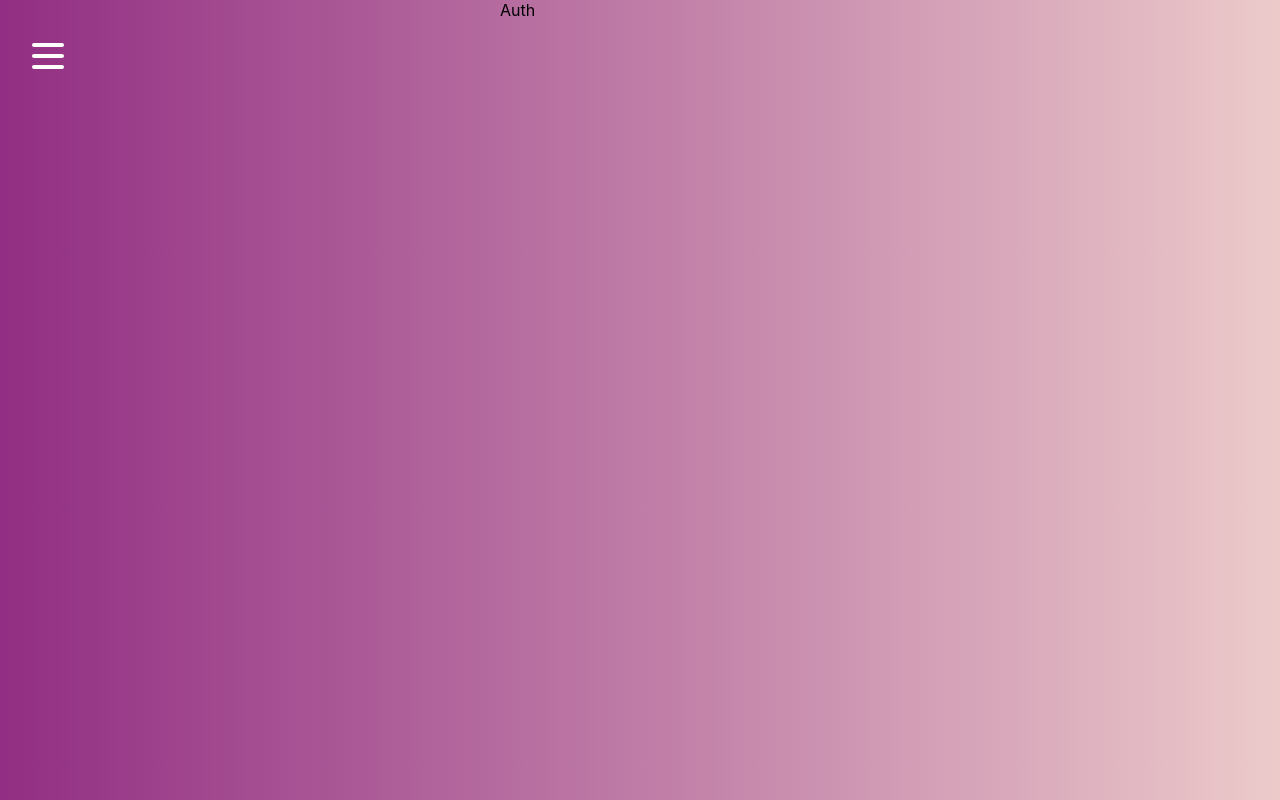
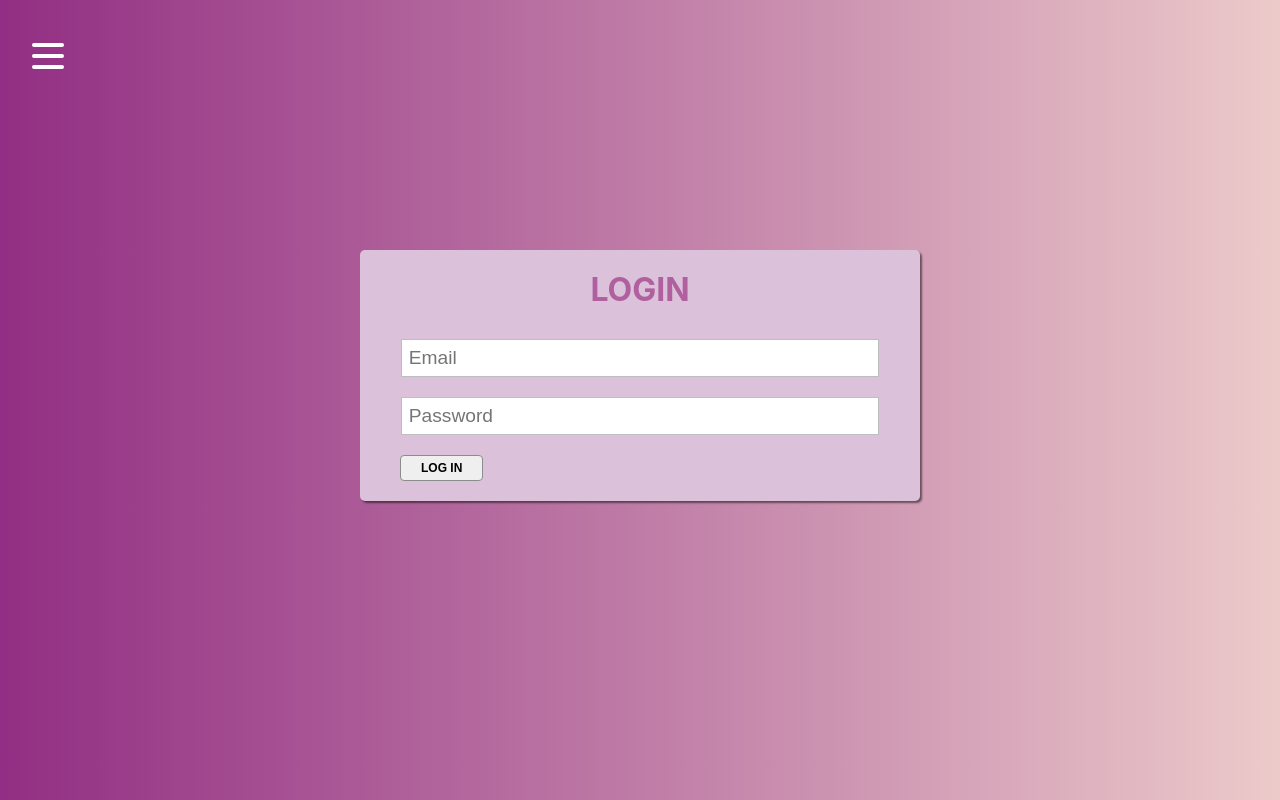
Before and after one commit to ElenaYakubovskaya/tests_EngIT, a React app: page /auth in a window 1280 px wide. Built offline with nearby package versions, Linux system fonts and the light colour scheme.

Commit message:
added Auth

```diff
--- a/src/components/ActiveTest/AnswersList/AnswerItem/FinishedModuleTest/FinishedModuleTest.jsx
+++ b/src/components/ActiveTest/AnswersList/AnswerItem/FinishedModuleTest/FinishedModuleTest.jsx
@@ -1,7 +1,7 @@
 import React from 'react';
 import styled from 'styled-components';
 import Button from '../../../../UI/Button';
-import image_cat from '../images/cat.png';
+import image_cat from '../../../../../images/cat.png';
 import { Link } from 'react-router-dom';
 
 const StyleFinishedModuleTest = styled.div`
@@ -63,8 +63,13 @@ const FinishedModuleTest = (props) => {
           <p>
             Total: {successCount}/{props.test.length}
           </p>
-          <Button onClick={props.onRetry}>repeat</Button>
-          <Link to={'/'}>test list</Link>
+          <Link style={{ textDecoration: 'none' }} to={'/1-4'}>
+            <Button onClick={props.onRetry}>repeat</Button>
+          </Link>
+
+          <Link style={{ textDecoration: 'none' }} to={'/'}>
+            <Button>test list</Button>
+          </Link>
         </div>
       </div>
     </StyleFinishedModuleTest>
--- a/src/components/Navigation/Menu.jsx
+++ b/src/components/Navigation/Menu.jsx
@@ -1,6 +1,7 @@
 import React from 'react';
 import { Link } from 'react-router-dom';
 import styled from 'styled-components';
+import image_cat from '../../images/cat.png';
 
 const StyledMenu = styled.nav`
   z-index: 50;
@@ -29,15 +30,22 @@ const StyledMenu = styled.nav`
       text-decoration: underline;
     }
   }
+
+  img {
+    width: 55%;
+    height: 10%;
+    margin: 0 auto 50px;
+  }
 `;
 
 const Menu = ({ open, setOpen }) => {
   return (
     <StyledMenu open={open}>
+      <img alt="IT_cat" src={image_cat} />
       <Link
         style={{ textDecoration: 'none' }}
         onClick={() => setOpen(!open)}
-        to={'/list'}
+        to={'/'}
       >
         <p>Test List</p>
       </Link>
--- a/src/components/RootRouter/RootRouter.jsx
+++ b/src/components/RootRouter/RootRouter.jsx
@@ -11,7 +11,7 @@ const RootRouter = () => {
   return (
     <Routes>
       <Route path="/" element={<Layout />}>
-        <Route path="/list" element={<TestList />} />
+        <Route path="/" element={<TestList />} />
         <Route
           path="/test:id/finished"
           exact
--- a/src/components/UI/Button.jsx
+++ b/src/components/UI/Button.jsx
@@ -4,17 +4,19 @@ import styled, { css } from 'styled-components';
 const StyleButton = styled.button`
   display: inline-block;
   padding: 5px 20px;
-  margin-left: 30px;
+  margin-left: 20px;
   margin-right: 10px;
   border-radius: 4px;
-  border: 1px solid #ccc;
+  border: 1px solid #8c8c8c;
   color: black;
   margin-right: 15px;
   text-transform: uppercase;
   font-weight: bold;
   font-size: 12px;
-  background: inherit;
 
+  &:hover {
+    box-shadow: inset 1px 1px 1px rgba(0, 0, 0, 0.3);
+  }
   &:focus {
     outline: none;
   }
@@ -25,9 +27,9 @@ const StyleButton = styled.button`
   ${(props) =>
     props.disabled &&
     css`
-      background: #dbd0d0;
-      cursor: not - allowed;
-      color: black;
+      cursor: not-allowed;
+      color: red;
+      backgroundcolor: #ff0404;
     `}
 `;
 
--- a/src/containers/Auth/Auth.jsx
+++ b/src/containers/Auth/Auth.jsx
@@ -1,12 +1,136 @@
-import React, { Component } from 'react';
+import React, { useEffect, useState } from 'react';
 import styled from 'styled-components';
+import Button from '../../components/UI/Button';
 
 const StyleAuth = styled.div`
-  margin-left: 500px;
+  margin-top: 150px;
+  display: flex;
+  justify-content: center;
+  padding-top: 100px;
+  flex-flow: 1;
+  width: 100%;
+
+  div {
+    width: 100%;
+    max-width: 600px;
+    padding: 0 20px;
+  }
+
+  form {
+    background: #dbc2da;
+    box-shadow: 2px 2px 2px rgba(0, 0, 0, 0.5);
+    padding: 20px;
+    border-radius: 5px;
+  }
+
+  h1 {
+    color: #b0609e;
+    text-align: center;
+    text-transform: uppercase;
+    margin-bottom: 30px;
+  }
+  input {
+    display: block;
+    box-sizing: border-box;
+    border: 1px solid #bebebe;
+    padding: 7px;
+    margin: 0 auto 20px;
+    width: 92%;
+    outline: none;
+    transition: all 300ms ease-in-out;
+    font-size: 1.2rem;
+  }
 `;
 
-export default class Auth extends Component {
-  render() {
-    return <StyleAuth>Auth</StyleAuth>;
-  }
-}
+const Auth = () => {
+  const [email, setEmail] = useState();
+  const [password, setPassword] = useState();
+  const [emailDirty, setEmailDirty] = useState(false);
+  const [passwordDirty, setPasswordDirty] = useState(false);
+  const [emailError, setEmailError] = useState('Email cannot be empty');
+  const [passwordError, setPasswordError] = useState(
+    'Password cannot be empty'
+  );
+  const [formValid, setFormValid] = useState(false);
+
+  useEffect(() => {
+    if (emailError || passwordError) {
+      setFormValid(false);
+    } else {
+      setFormValid(true);
+    }
+  }, [emailError, passwordError]);
+
+  const emailHandler = (e) => {
+    setEmail(e.target.value);
+    const re =
+      /^(([^<>()[\]\\.,;:\s@"]+(\.[^<>()[\]\\.,;:\s@"]+)*)|(".+"))@((\[[0-9]{1,3}\.[0-9]{1,3}\.[0-9]{1,3}\.[0-9]{1,3}\])|(([a-zA-Z\-0-9]+\.)+[a-zA-Z]{2,}))$/;
+    if (!re.test(String(e.target.value).toLowerCase())) {
+      setEmailError('Email incorrect');
+    } else {
+      setEmailError('');
+    }
+  };
+
+  const passwordHandler = (e) => {
+    setPassword(e.target.value);
+    if (e.target.value.length < 4 || e.target.value.length > 8) {
+      setPasswordError('Password must be between 4 and 8 characters ');
+      if (!e.target.value) {
+        setPasswordError('Password cannot be empty ');
+      }
+    } else {
+      setPasswordError('');
+    }
+  };
+
+  const blurHandler = (e) => {
+    console.log(e.target.name);
+    switch (e.target.name) {
+      case 'email':
+        setEmailDirty(true);
+        break;
+      case 'password':
+        setPasswordDirty(true);
+        break;
+    }
+  };
+
+  return (
+    <StyleAuth>
+      <div>
+        <form>
+          <h1>Login</h1>
+          {emailDirty && emailError && (
+            <p style={{ marginLeft: '22px', color: 'red' }}>{emailError}</p>
+          )}
+          <input
+            value={email}
+            name="email"
+            placeholder="Email"
+            onChange={(e) => emailHandler(e)}
+            onBlur={(e) => blurHandler(e)}
+            type="text"
+          />
+          {passwordDirty && passwordError && (
+            <p style={{ marginLeft: '22px', color: 'red' }}>{passwordError}</p>
+          )}
+          <input
+            name="password"
+            value={password}
+            placeholder="Password"
+            onChange={(e) => passwordHandler(e)}
+            onBlur={(e) => blurHandler(e)}
+            type="password"
+          />
+
+          <Button disabled={!formValid} type="submit">
+            Log in
+          </Button>
+        </form>
+      </div>
+    </StyleAuth>
+  );
+};
+
+export default Auth;
--- a/src/containers/TestList/TestList.jsx
+++ b/src/containers/TestList/TestList.jsx
@@ -4,8 +4,11 @@ import { Link } from 'react-router-dom';
 
 const StyleTestList = styled.div`
   display: flex;
+
+  flex-direction: column;
   align-items: center;
-  flex-direction: column;
+  justify-content: center;
+
   padding: 20px;
   flex-grow: 1;
   width: 100%;
@@ -27,6 +30,12 @@ const StyleTestList = styled.div`
     padding: 0;
   }
 
+  li {
+    width: 100%;
+    display: flex;
+    justify-content: flex-start;
+  }
+
   span {
     text-decoration: none;
     margin-top: 10px;
@@ -46,18 +55,17 @@ export default class TestList extends Component {
         <StyleTestList>
           <li key={index}>
             <Link style={{ textDecoration: 'none' }} exact to={'test_' + test}>
-              <span>Module {test}</span>
+              <span> Module {test}</span>
             </Link>
           </li>
         </StyleTestList>
       );
     });
   }
-
   render() {
     return (
       <StyleTestList>
-        <p>List of tests</p>
+        <p>List of modules</p>
 
         <ul>{this.renderTests()}</ul>
       </StyleTestList>
```
Also changed, not shown: src/components/UI/Input.jsx (added, +50 -0 lines), src/images/cat.png (renamed from src/components/ActiveTest/AnswersList/AnswerItem/images/cat.png).
